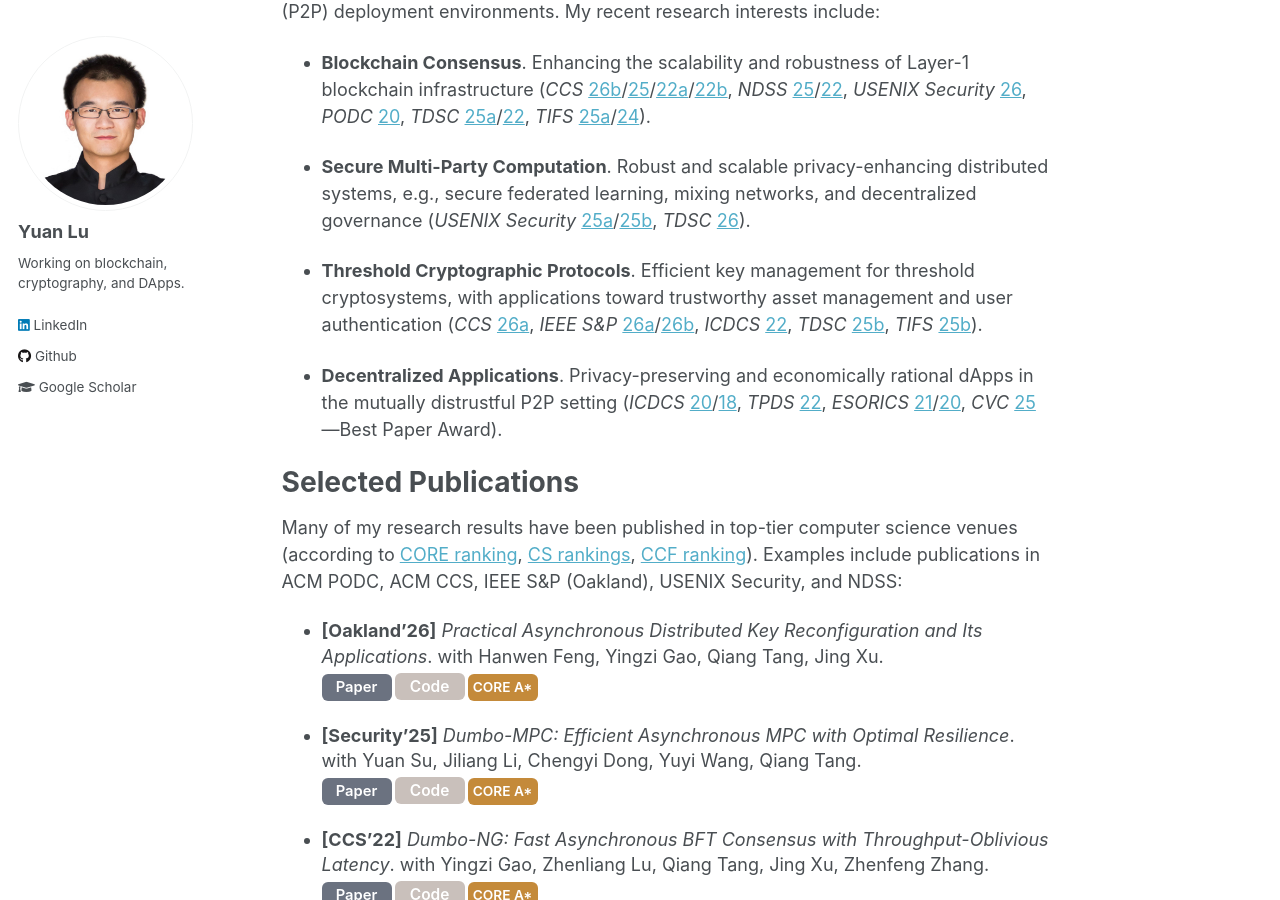
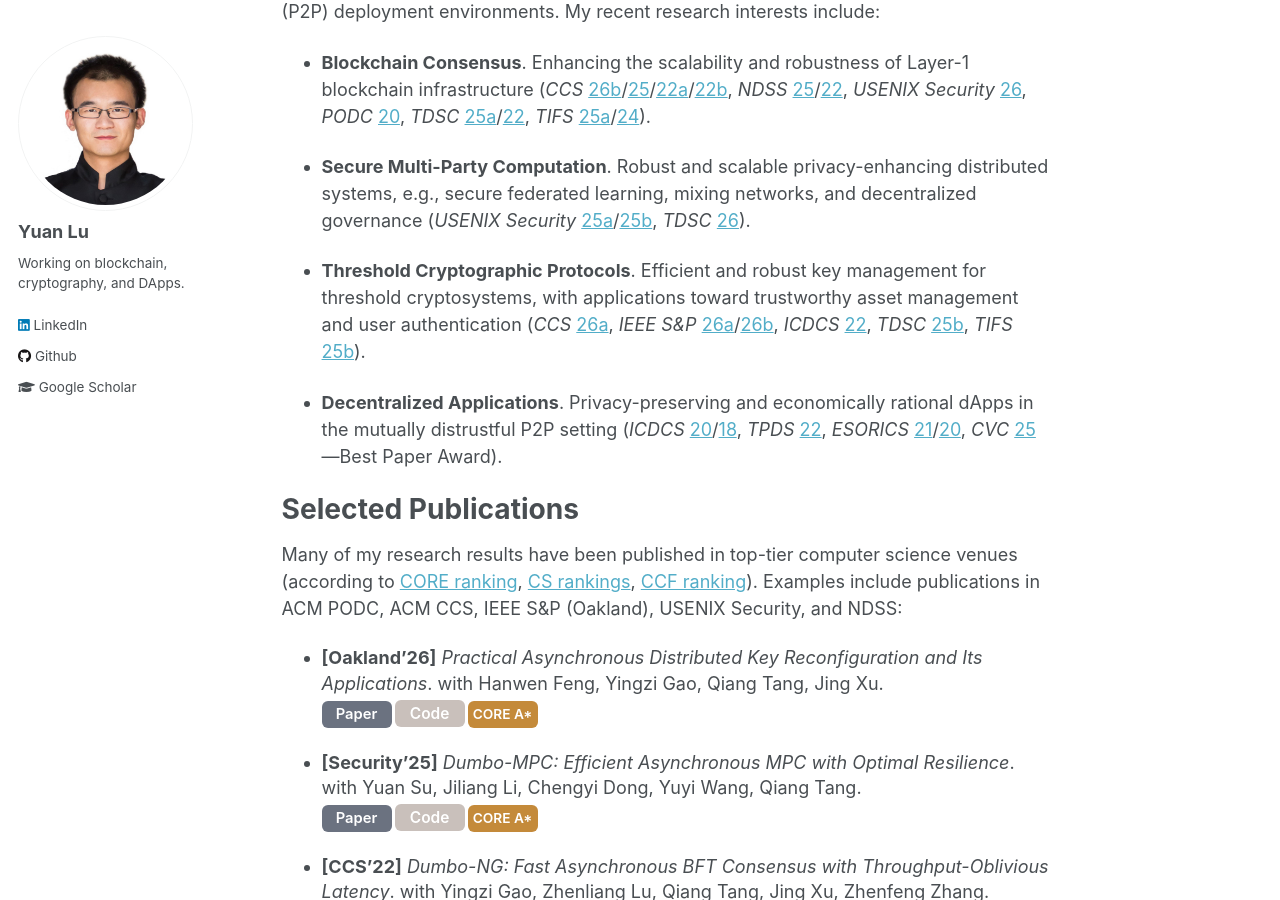
Before and after one commit to yylluu/yylluu.github.io, a Jekyll site: the page built from _pages/about.md, in a window 1280 px wide and 900 px high, scrolled down 407 px. Built offline with Jekyll 4.4.1, drawn with Linux system fonts in a browser that asks for light colours.

Commit message:
Update about.md

```diff
--- a/_pages/about.md
+++ b/_pages/about.md
@@ -18,7 +18,7 @@
 
 - **Secure Multi-Party Computation**. Robust and scalable privacy-enhancing distributed systems, e.g., secure federated learning, mixing networks, and decentralized governance (*USENIX Security* [25a](https://www.usenix.org/conference/usenixsecurity25/presentation/su-yuan)/[25b](https://www.usenix.org/conference/usenixsecurity25/presentation/liu-yizhong), *TDSC* [26]()).
 
-- **Threshold Cryptographic Protocols**. Efficient key management for threshold cryptosystems, with applications toward trustworthy asset management and user authentication (*CCS* [26a](), *IEEE S&P* [26a](https://eprint.iacr.org/2025/149)/[26b](https://eprint.iacr.org/2025/1516), *ICDCS* [22](https://ieeexplore.ieee.org/abstract/document/9912190), *TDSC* [25b](https://ieeexplore.ieee.org/abstract/document/10807394), *TIFS* [25b](https://ieeexplore.ieee.org/abstract/document/11153573)).
+- **Threshold Cryptographic Protocols**. Efficient and robust key management for threshold cryptosystems, with applications toward trustworthy asset management and user authentication (*CCS* [26a](), *IEEE S&P* [26a](https://eprint.iacr.org/2025/149)/[26b](https://eprint.iacr.org/2025/1516), *ICDCS* [22](https://ieeexplore.ieee.org/abstract/document/9912190), *TDSC* [25b](https://ieeexplore.ieee.org/abstract/document/10807394), *TIFS* [25b](https://ieeexplore.ieee.org/abstract/document/11153573)).
 
 - **Decentralized Applications**. Privacy-preserving and economically rational dApps in the mutually distrustful P2P setting (*ICDCS* [20](https://ieeexplore.ieee.org/abstract/document/9355719)/[18](https://ieeexplore.ieee.org/abstract/document/8416350), *TPDS* [22](https://ieeexplore.ieee.org/abstract/document/9929262), *ESORICS* [21](https://link.springer.com/chapter/10.1007/978-3-030-88418-5_17)/[20](https://link.springer.com/chapter/10.1007/978-3-030-59013-0_35), *CVC* [25](https://ieeexplore.ieee.org/abstract/document/11068849)—Best Paper Award).
 
```
